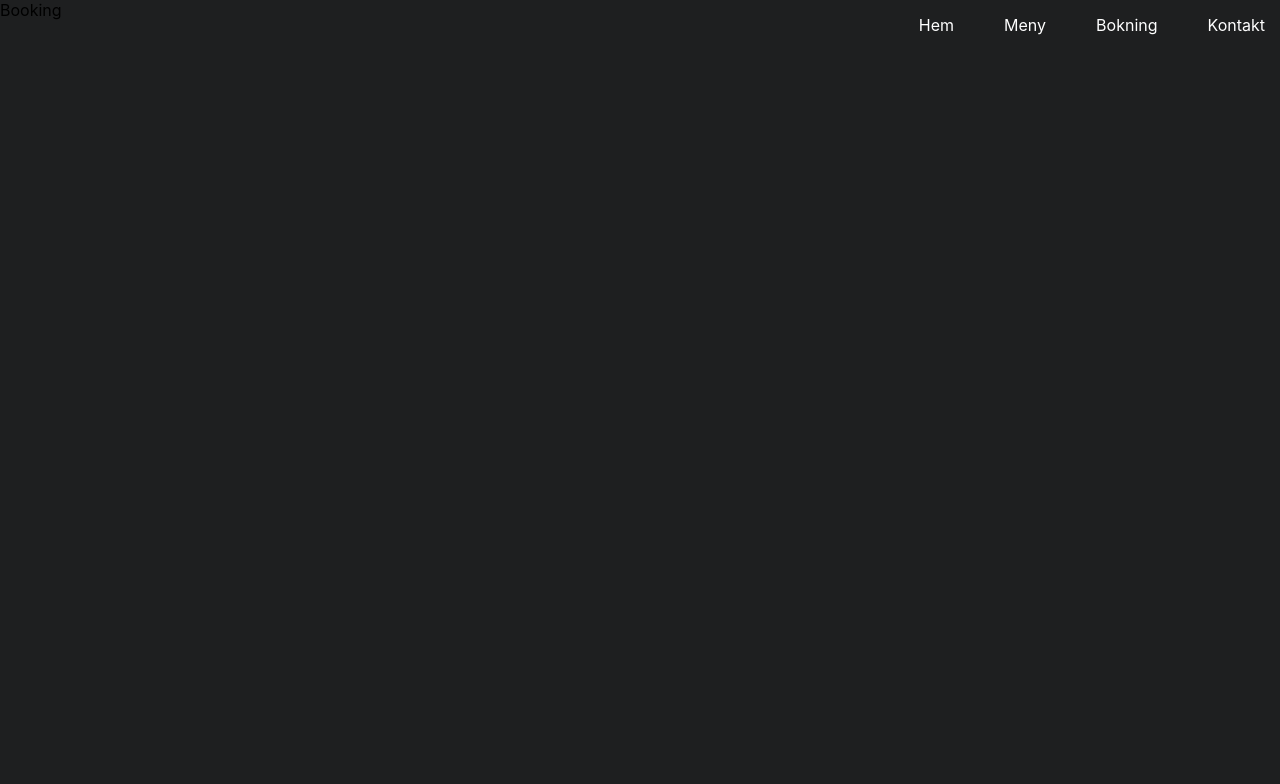
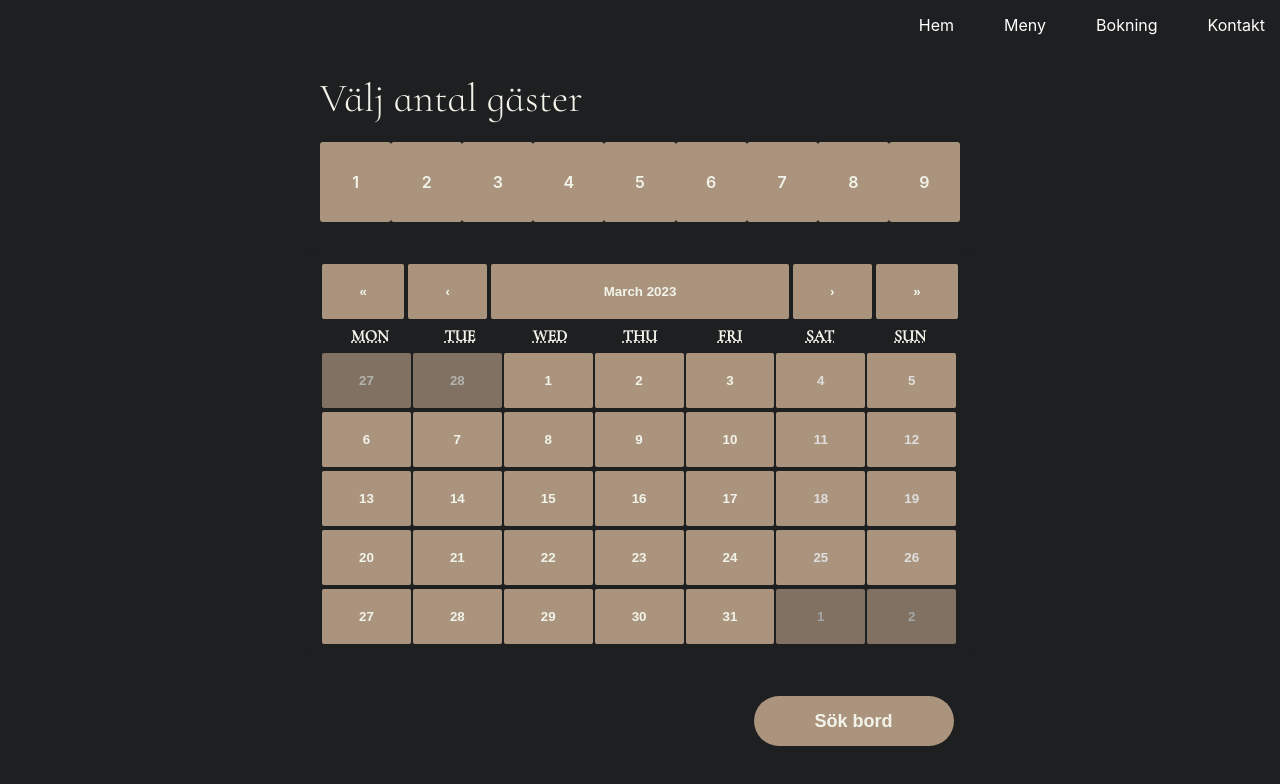
Before and after one commit to idadanielsson/Restaurant, a React (Create React App) app: page /booking in a window 1280 px wide. Shown: the top 784 px of the page. Built offline with nearby package versions, Linux system fonts and the light colour scheme.

Commit message:
added form and calendar

```diff
--- a/package.json
+++ b/package.json
@@ -13,6 +13,7 @@
     "@types/styled-components": "^5.1.26",
     "axios": "^1.3.4",
     "react": "^18.2.0",
+    "react-calendar": "^4.0.0",
     "react-dom": "^18.2.0",
     "react-router-dom": "^6.8.2",
     "react-scripts": "5.0.1",
@@ -43,5 +44,8 @@
       "last 1 firefox version",
       "last 1 safari version"
     ]
+  },
+  "devDependencies": {
+    "@types/react-calendar": "^3.9.0"
   }
 }
--- a/src/components/restaurant/booking/Booking.tsx
+++ b/src/components/restaurant/booking/Booking.tsx
@@ -1,5 +1,5 @@
+import { Outlet } from "react-router-dom";
+
 export const Booking = () => {
-    return(
-        <>Booking</>
-    )
-}
+  return <Outlet />;
+};
--- /dev/null
+++ b/src/components/restaurant/booking/form/CustomerForm.tsx
@@ -0,0 +1,46 @@
+import { Button } from "../../../styled/Buttons";
+import { BookingFormHeading } from "../../../styled/Headings";
+import { Input } from "../../../styled/Inputs";
+import {
+  BookingWrapper,
+  BookTableButtonWrapper,
+  FormWrapper,
+  InputWrapper,
+  SearchTableButtonWrapper,
+} from "../../../styled/Wrappers";
+
+export const CustomerForm = () => {
+  return (
+    <BookingWrapper>
+      <FormWrapper>
+        <InputWrapper>
+          <BookingFormHeading>Förnamn</BookingFormHeading>
+          <Input type="text"></Input>
+        </InputWrapper>
+        <InputWrapper>
+          <BookingFormHeading>Efternamn</BookingFormHeading>
+
+          <Input type="text"></Input>
+        </InputWrapper>
+        <InputWrapper>
+          <BookingFormHeading>Telefonnummer</BookingFormHeading>
+
+          <Input type="text"></Input>
+        </InputWrapper>
+        <InputWrapper>
+          <BookingFormHeading>E-post</BookingFormHeading>
+
+          <Input type="text"></Input>
+        </InputWrapper>
+      </FormWrapper>
+      <BookTableButtonWrapper>
+        <Button height="50px" width="200px">
+          Bekräfta Bokning
+        </Button>
+        <Button height="50px" width="200px">
+          Avbryt bokning
+        </Button>
+      </BookTableButtonWrapper>
+    </BookingWrapper>
+  );
+};
--- a/src/components/restaurant/booking/form/Form.tsx
+++ /dev/null
@@ -1,5 +0,0 @@
-export const Form = () => {
-    return(
-        <>Form</>
-    )
-}
--- a/src/components/restaurant/booking/tableSearch/TableSearch.tsx
+++ b/src/components/restaurant/booking/tableSearch/TableSearch.tsx
@@ -1,5 +1,32 @@
+import {
+  AmountOfGuestsCard,
+  AmountOfGuestsWrapper,
+  BookingWrapper,
+  CalendarWrapper,
+  SearchTableButtonWrapper,
+} from "../../../styled/Wrappers";
+import Calendar from "react-calendar";
+import { AmountOfGuestsHeading, H5 } from "../../../styled/Headings";
+import { Button } from "../../../styled/Buttons";
 export const TableSearch = () => {
-    return(
-        <>TableSearch</>
-    )
-}
+  const amountOfGuests = [1, 2, 3, 4, 5, 6, 7, 8, 9];
+
+  let amountOfGuestsHtml = amountOfGuests.map((g, i) => {
+    return <AmountOfGuestsCard>{g}</AmountOfGuestsCard>;
+  });
+
+  return (
+    <BookingWrapper>
+      <AmountOfGuestsHeading>Välj antal gäster</AmountOfGuestsHeading>
+      <AmountOfGuestsWrapper>{amountOfGuestsHtml}</AmountOfGuestsWrapper>
+      <CalendarWrapper>
+        <Calendar />
+      </CalendarWrapper>
+      <SearchTableButtonWrapper>
+        <Button height="50px" width="200px">
+          Sök bord
+        </Button>
+      </SearchTableButtonWrapper>
+    </BookingWrapper>
+  );
+};
--- /dev/null
+++ b/src/components/styled/Buttons.tsx
@@ -0,0 +1,21 @@
+import styled from "styled-components";
+import { CHAMPAGNE, FONT_COLOR } from "./Colors";
+
+export interface IButtonProps {
+  height?: string;
+  width?: string;
+  padding?: string;
+}
+
+export const Button = styled.button`
+  border-radius: 50px;
+  border: none;
+  background-color: ${CHAMPAGNE};
+  color: ${FONT_COLOR};
+  height: ${(props: IButtonProps) => props.height};
+  width: ${(props: IButtonProps) => props.width};
+  padding: ${(props: IButtonProps) => props.padding};
+  font-weight: 700;
+  font-size: large;
+  cursor: pointer;
+`;
--- a/src/components/styled/Headings.tsx
+++ b/src/components/styled/Headings.tsx
@@ -28,3 +28,13 @@ export const H5 = styled.h5`
   font-weight: 300;
   width: 40%;
 `;
+
+export const AmountOfGuestsHeading = styled(H5)`
+  width: 50%;
+  padding: 20px;
+`;
+
+export const BookingFormHeading = styled(H5)`
+  font-size: 25px;
+  padding: 10px;
+`;
--- /dev/null
+++ b/src/components/styled/Inputs.tsx
@@ -0,0 +1,17 @@
+import styled from "styled-components";
+import { CHAMPAGNE, FONT_COLOR } from "./Colors";
+
+export interface IInputs {
+  type?: string;
+}
+
+export const Input = styled.input`
+  border-radius: 25px;
+  height: 30px;
+  background-color: ${CHAMPAGNE};
+  border: none;
+  font-size: large;
+  outline: none;
+  padding: 10px 15px;
+  color: ${FONT_COLOR};
+`;
--- a/src/components/styled/Wrappers.tsx
+++ b/src/components/styled/Wrappers.tsx
@@ -1,5 +1,5 @@
 import styled from "styled-components";
-import { BG_COLOR, CHAMPAGNE } from "./Colors";
+import { BG_COLOR, CHAMPAGNE, FONT_COLOR } from "./Colors";
 
 export interface IRestaurantWrapperProps {
   height?: string;
@@ -56,3 +56,154 @@ export const SmallMenuWrapper = styled.div`
   display: grid;
   display: flex;
 `;
+
+export const BookingWrapper = styled.div`
+  height: 100vh;
+  display: flex;
+  justify-content: center;
+  align-items: center;
+  flex-direction: column;
+`;
+
+export const CalendarWrapper = styled.div`
+  width: 50%;
+
+  background-color: #1e1f20;
+  padding: 10px;
+  border-radius: 5px;
+
+  .react-calendar__navigation {
+    display: flex;
+    .react-calendar__navigation__label {
+      font-weight: bold;
+    }
+    .react-calendar__navigation__arrow {
+      flex-grow: 0.333;
+    }
+  }
+  /* ~~~ label styles ~~~ */
+  .react-calendar__month-view__weekdays {
+    text-align: center;
+  }
+  /* ~~~ button styles ~~~ */
+  button {
+    margin: 2px;
+    background-color: #ab947e;
+    border: 0;
+    border-radius: 2px;
+    color: #f2f4ea;
+    font-weight: bold;
+    padding: 20px 0;
+    &:hover {
+      background-color: #f2f4ea;
+      color: #1e1f20;
+      cursor: pointer;
+    }
+    &:active {
+      background-color: #ab947e;
+    }
+  }
+
+  .react-calendar__tile--active {
+    background: #006edc;
+    color: ${FONT_COLOR};
+  }
+  .react-calendar__month-view__weekdays {
+    color: ${FONT_COLOR};
+    padding: 5px;
+    font-family: "Cormorant Infant", serif;
+
+    text-align: center;
+    text-transform: uppercase;
+    font-weight: bold;
+    font-size: 1em;
+  }
+  /* ~~~ day grid styles ~~~ */
+  .react-calendar__month-view__days {
+    display: grid !important;
+    grid-template-columns: 14.2% 14.2% 14.2% 14.2% 14.2% 14.2% 14.2%;
+
+    .react-calendar__tile {
+      max-width: initial !important;
+    }
+    .react-calendar__tile--range {
+      box-shadow: 0 0 6px 2px black;
+    }
+  }
+  /* ~~~ neighboring month & weekend styles ~~~ */
+  .react-calendar__month-view__days__day--neighboringMonth {
+    opacity: 0.7;
+  }
+  .react-calendar__month-view__days__day--weekend {
+    color: #dfdfdf;
+  }
+  /* ~~~ other view styles ~~~ */
+  .react-calendar__year-view__months,
+  .react-calendar__decade-view__years,
+  .react-calendar__century-view__decades {
+    display: grid !important;
+    grid-template-columns: 20% 20% 20% 20% 20%;
+    &.react-calendar__year-view__months {
+      grid-template-columns: 33.3% 33.3% 33.3%;
+    }
+
+    .react-calendar__tile {
+      max-width: initial !important;
+    }
+  }
+`;
+
+export const AmountOfGuestsWrapper = styled.div`
+  width: 50%;
+  display: flex;
+  margin-bottom: 40px;
+  margin-bottom: 30px;
+  justify-content: space-between;
+`;
+
+export const AmountOfGuestsCard = styled.div`
+  background-color: ${CHAMPAGNE};
+  color: ${FONT_COLOR};
+  height: 80px;
+  width: 80px;
+  display: flex;
+  align-items: center;
+  justify-content: center;
+  border-radius: 3px;
+  font-weight: 600;
+  &:hover {
+    background-color: ${FONT_COLOR};
+    color: ${BG_COLOR};
+    cursor: pointer;
+  }
+`;
+
+export const SearchTableButtonWrapper = styled.div`
+  margin-top: 40px;
+  width: 49%;
+  display: flex;
+  justify-content: end;
+`;
+
+export const InputWrapper = styled.div`
+  width: 100%;
+  display: flex;
+  flex-direction: column;
+  justify-content: space-around;
+`;
+
+export const FormWrapper = styled.div`
+  width: 60%;
+  display: grid;
+  grid-template-columns: 40% 40%;
+  gap: 30px;
+  justify-content: center;
+`;
+
+export const BookTableButtonWrapper = styled.div`
+  margin-top: 40px;
+  width: 60%;
+  display: flex;
+  justify-content: center;
+  gap: 40px;
+`;
--- a/src/router.tsx
+++ b/src/router.tsx
@@ -1,8 +1,11 @@
-import { createBrowserRouter } from "react-router-dom";
+import { createBrowserRouter, Form } from "react-router-dom";
 import App from "./App";
 import { Contact } from "./components/contact/Contaxt";
 import { Admin } from "./components/restaurant/admin/Admin";
 import { Booking } from "./components/restaurant/booking/Booking";
+import { CustomerForm } from "./components/restaurant/booking/form/CustomerForm";
+import { TableSearch } from "./components/restaurant/booking/tableSearch/TableSearch";
+import { TableTimes } from "./components/restaurant/booking/tableTimes/TableTimes";
 import { Home } from "./components/restaurant/home/Home";
 import { Menu } from "./components/restaurant/menu/Menu";
 
@@ -19,6 +22,22 @@ export const router = createBrowserRouter([
       {
         path: "/booking",
         element: <Booking />,
+
+        children: [
+          {
+            path: "/booking/",
+            element: <TableSearch />,
+            index: true,
+          },
+          {
+            path: "/booking/form",
+            element: <CustomerForm />,
+          },
+          {
+            path: "/booking/tabletimes",
+            element: <TableTimes />,
+          },
+        ],
       },
       {
         path: "/menu",
```
Also changed, not shown: 1 other file (tests, documents, lock files or other folders).
